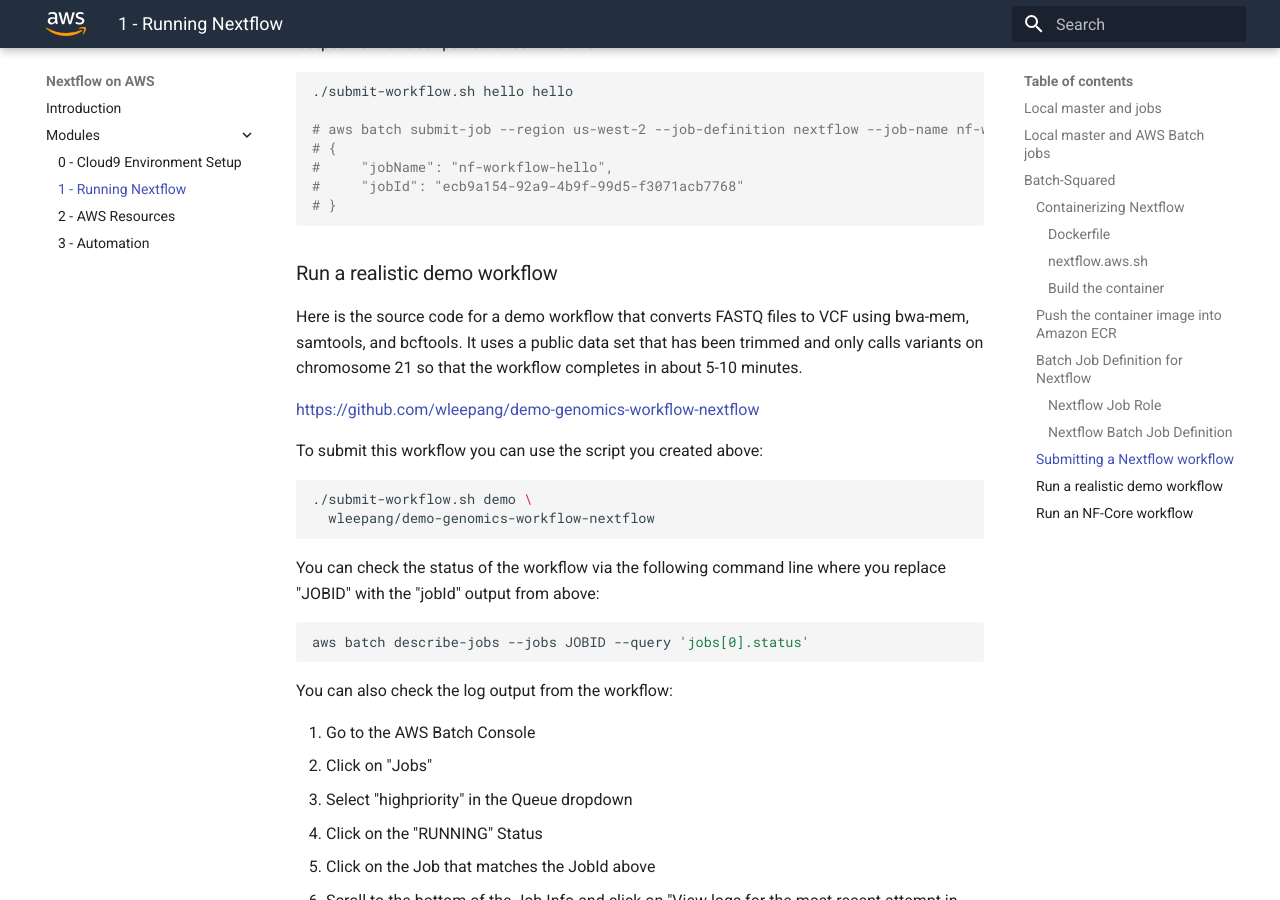
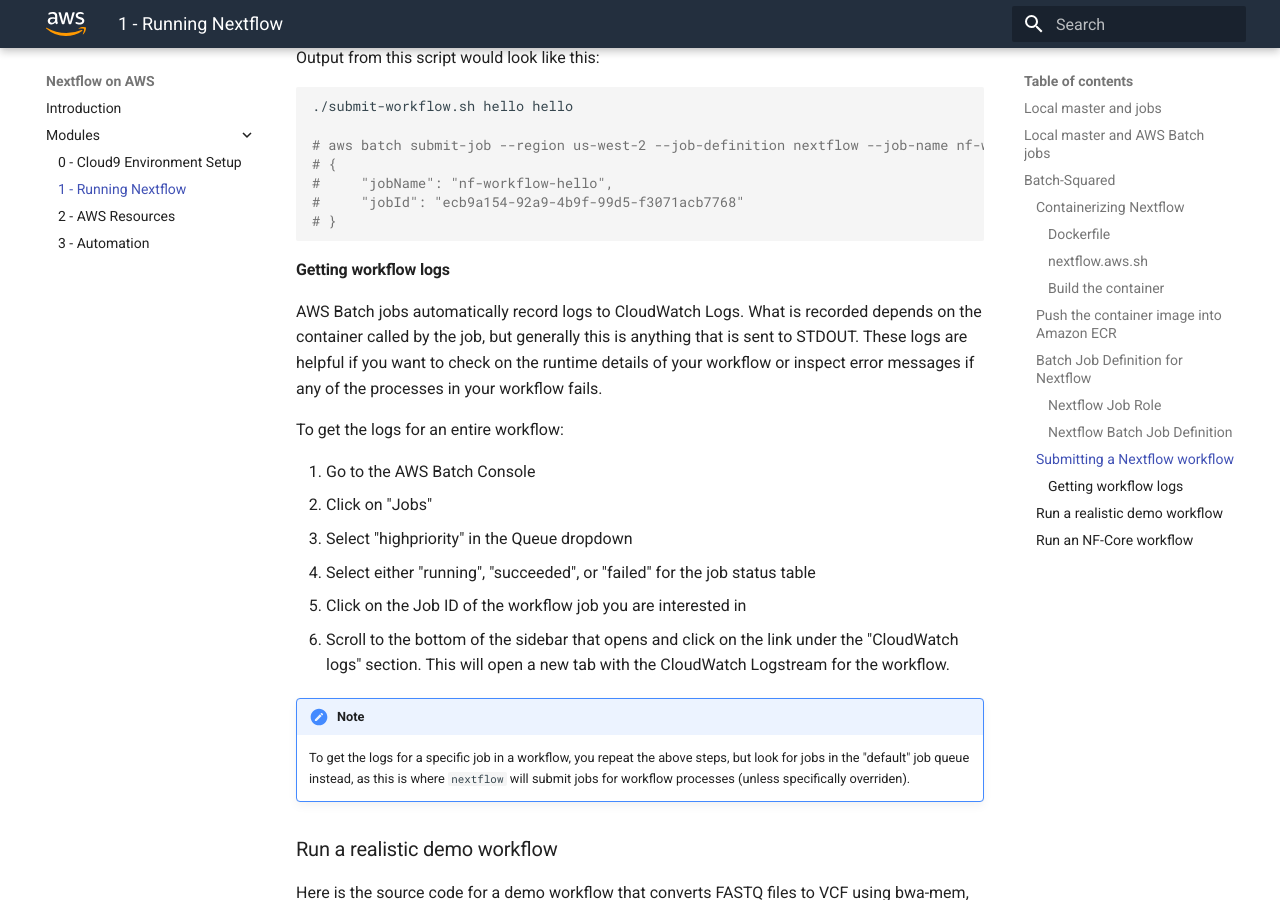
Before and after one commit to aws-samples/aws-genomics-nextflow-workshop, an MkDocs documentation site: the page built from docs/modules/module-1__running-nextflow.md, in a window 1280 px wide and 900 px high, scrolled down 12939 px. Built offline with MkDocs 1.6.1 and Material for MkDocs 9.7.7, drawn with Linux system fonts in a browser that asks for light colours; some of the changed text lies outside the part shown.

Commit message:
add section on getting workflow logs

````diff
--- a/docs/modules/module-1__running-nextflow.md
+++ b/docs/modules/module-1__running-nextflow.md
@@ -33,6 +33,7 @@ Here we'll use the AWS Resources that were created ahead of time in your account
 !!! important
     Run the following to "pre-warm" your AWS Batch compute environments.  This sets each of the compute environments with a Minimum vCPU count > 0 so that it has compute resources immediately available so that queued jobs get scheduled faster.
 
+        cd ~/environment/nextflow-workshop
         ./prewarm.sh
 
     When Mininum vCPUs is set to 0, AWS Batch automatically scales down (terminates) all instances when there are no longer jobs queued.  It can take up to 10min for new vCPUs to spin up after a scale down event.
@@ -501,6 +502,22 @@ Output from this script would look like this:
 # }
 ```
 
+#### Getting workflow logs
+
+AWS Batch jobs automatically record logs to CloudWatch Logs.  What is recorded depends on the container called by the job, but generally this is anything that is sent to STDOUT.  These logs are helpful if you want to check on the runtime details of your workflow or inspect error messages if any of the processes in your workflow fails.
+
+To get the logs for an entire workflow:
+
+1. Go to the AWS Batch Console
+2. Click on "Jobs"
+3. Select "highpriority" in the Queue dropdown
+4. Select either "running", "succeeded", or "failed" for the job status table
+5. Click on the Job ID of the workflow job you are interested in
+6. Scroll to the bottom of the sidebar that opens and click on the link under the "CloudWatch logs" section.  This will open a new tab with the CloudWatch Logstream for the workflow.
+
+!!! note
+    To get the logs for a specific job in a workflow, you repeat the above steps, but look for jobs in the "default" job queue instead, as this is where `nextflow` will submit jobs for workflow processes (unless specifically overriden).
+
 ### Run a realistic demo workflow
 
 Here is the source code for a demo workflow that converts FASTQ files to VCF using bwa-mem, samtools, and bcftools.  It uses a public data set that has been trimmed and only calls variants on chromosome 21 so that the workflow completes in about 5-10 minutes.
````
